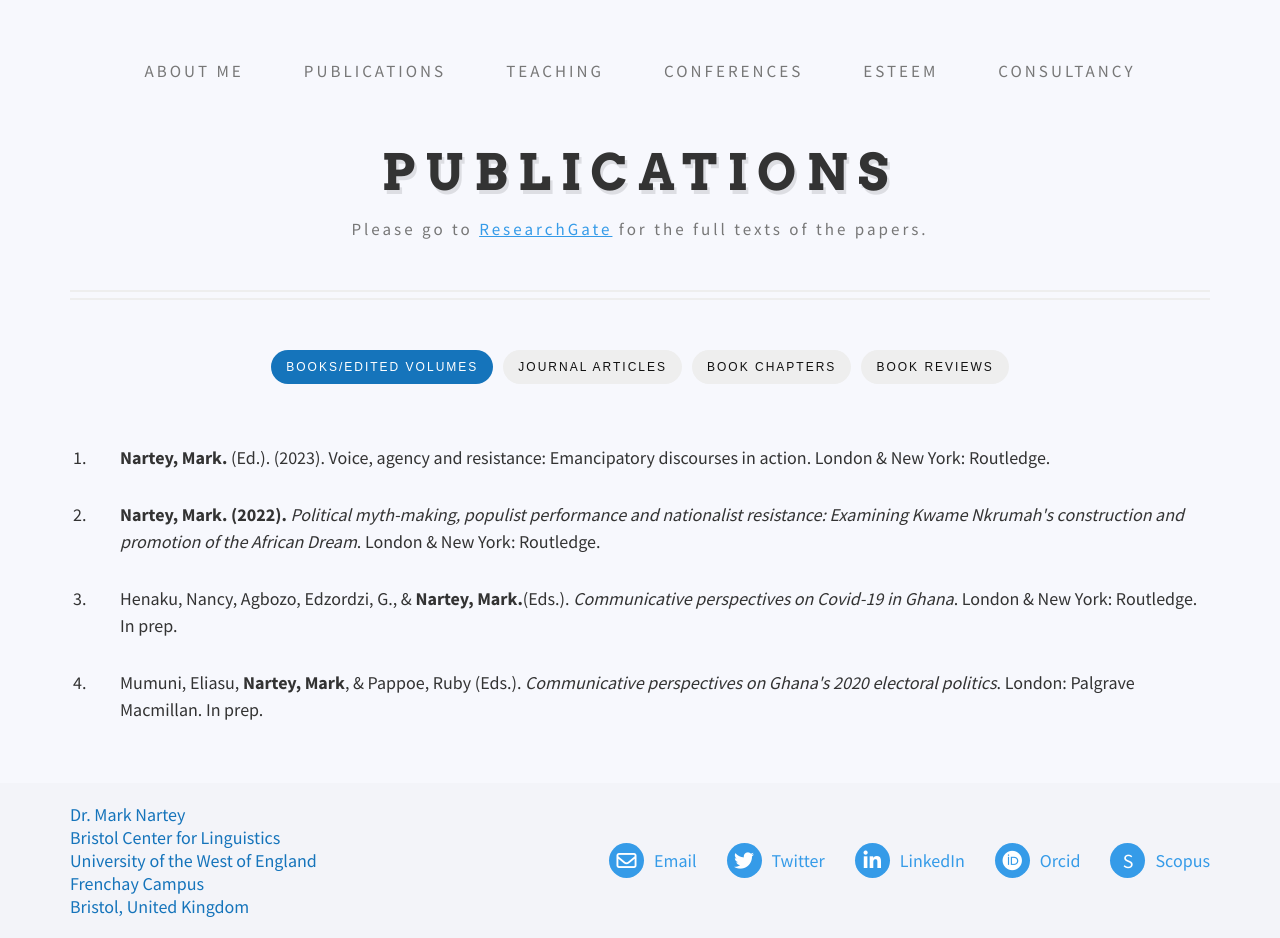
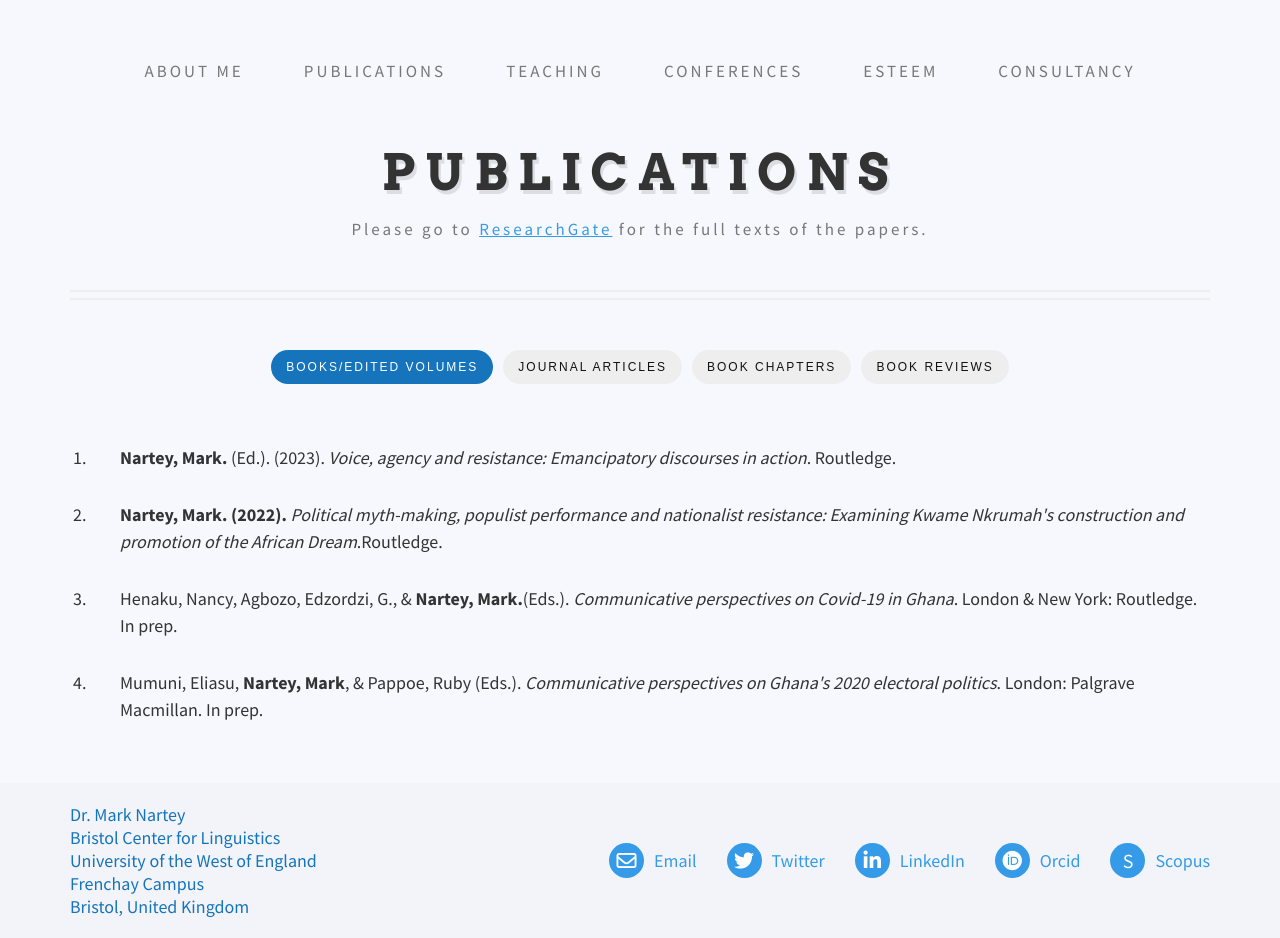
Before and after one commit to danielcornock/marknartey.com, a Jekyll site: the page built from _pages/publications.md, in a window 1280 px wide. Built offline with Jekyll 4.4.1, drawn with Linux system fonts in a browser that asks for light colours; nearby versions of some CDN libraries.

Commit message:
Update Content “Books”

```diff
--- a/_data/books.yml
+++ b/_data/books.yml
@@ -1,10 +1,9 @@
 items:
-  - content: "<b>Nartey, Mark.</b> (Ed.). (2023). Voice, agency and resistance:
-      Emancipatory discourses in action. London & New York: Routledge."
+  - content: "<b>Nartey, Mark.</b> (Ed.). (2023). <i>Voice, agency and resistance:
+      Emancipatory discourses in action</I>. Routledge."
   - content: "<b>Nartey, Mark. (2022). </b> <i>Political myth-making, populist
       performance and nationalist resistance: Examining Kwame Nkrumah's
-      construction and promotion of the African Dream</I>. London & New York:
-      Routledge."
+      construction and promotion of the African Dream</I>.Routledge."
   - content: "Henaku, Nancy, Agbozo, Edzordzi, G., & <b>Nartey, Mark.</b>(Eds.).
       <i>Communicative perspectives on Covid-19 in Ghana</I>. London & New York:
       Routledge. In prep."
```
